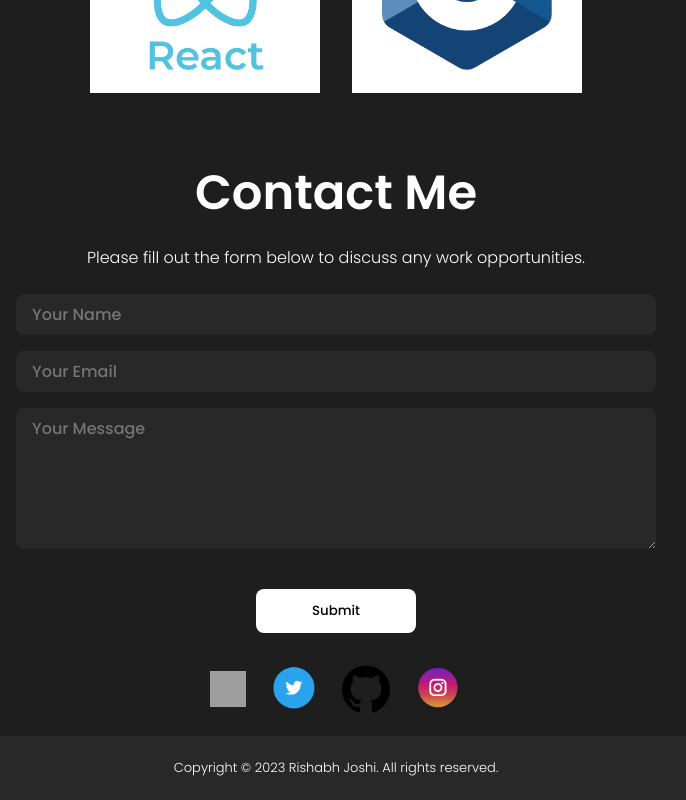
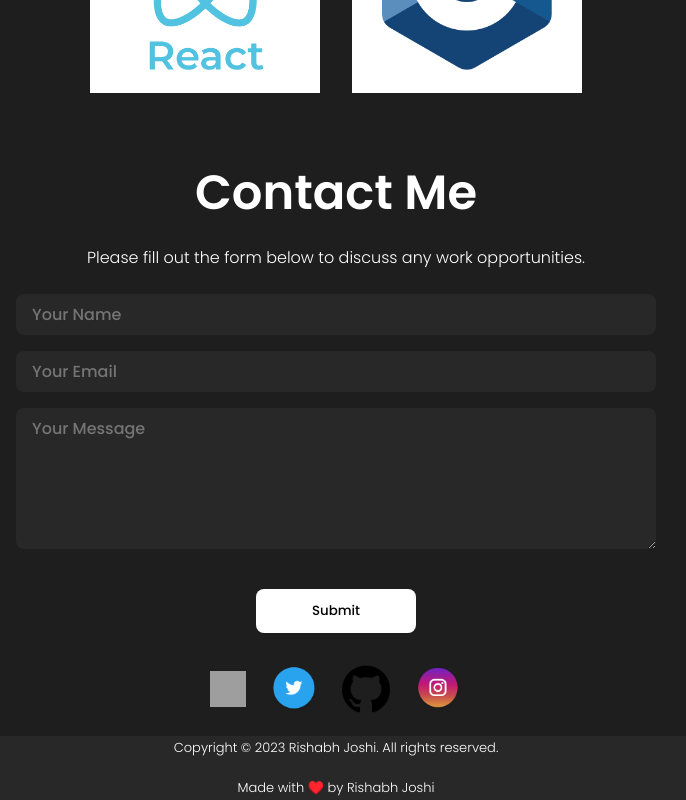
Before and after one commit to rishabhjoshii/Portfolio, a React (Create React App) app: page / in a window 1280 px wide. Shown: the part 3145-3945 px from the top of the page, without its empty margins (304-990 px from the left). Built offline with nearby package versions, Linux system fonts and the light colour scheme; grey boxes are pictures that could not be loaded.

Commit message:
9th commit

```diff
--- a/src/components/Footer/footer.css
+++ b/src/components/Footer/footer.css
@@ -3,6 +3,7 @@
     height: 4rem;
     background: rgb(40,40,40);
     display: flex;
+    flex-direction: column;
     align-items: center;
     justify-content: center;
     font-weight: 300;
--- a/src/components/Footer/footer.js
+++ b/src/components/Footer/footer.js
@@ -5,6 +5,8 @@ const Footer = () => {
   return (
     <footer className='footer'>
         Copyright &#169; 2023 Rishabh Joshi. All rights reserved.
+        <br/> <br/>
+        <div className='madeby'>Made with ♥️ by Rishabh Joshi</div>
     </footer>
   )
 }
```
